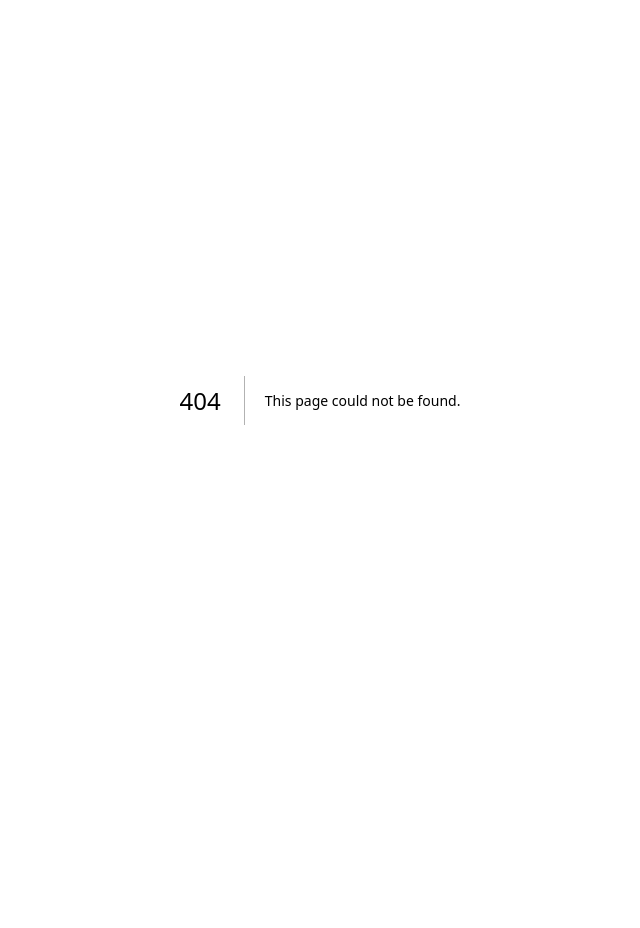
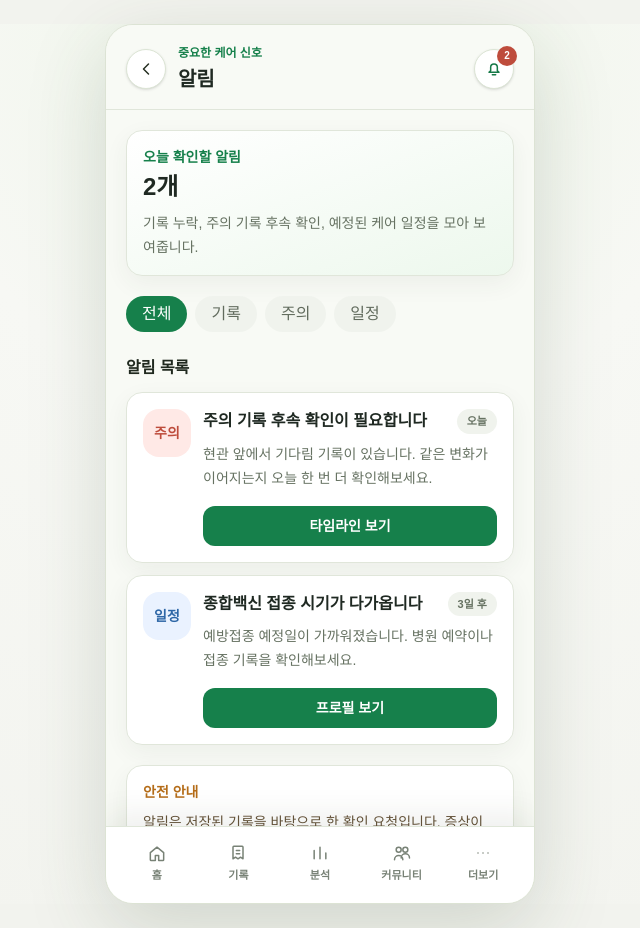
Before and after one commit to PU3-Lab/pet-log-v1.0, a Next.js app in the folder app/web/: page /notifications in a window 1280 px wide. Before the commit this address had no page. Shown: the whole page, without its empty margins (320-960 px from the left). Before the commit the page ends 800 px from the top, so only its background shows below. Built offline with nearby package versions, Linux system fonts and the light colour scheme.

Commit message:
feat: add notification center

```diff
--- a/app/web/src/app/more/page.tsx
+++ b/app/web/src/app/more/page.tsx
@@ -6,7 +6,7 @@ const moreItems = [
   { href: "/profile", label: "반려동물 프로필", detail: "우리 아이 정보를 관리해요" },
   { href: "/suggestions", label: "AI 제안", detail: "맞춤형 행동 개선 가이드" },
   { href: "/timeline", label: "기록 타임라인", detail: "날짜별 기록을 한눈에" },
-  { href: "/more", label: "알림", detail: "중요한 알림을 한눈에" },
+  { href: "/notifications", label: "알림", detail: "중요한 알림을 한눈에" },
   { href: "/more", label: "설정", detail: "앱 설정을 관리해요" },
 ];
 
--- /dev/null
+++ b/app/web/src/app/notifications/page.tsx
@@ -0,0 +1,95 @@
+"use client";
+
+import Link from "next/link";
+import { useMemo, useState } from "react";
+import { AppShell } from "@/components/app-shell";
+import { usePetLog } from "@/components/pet-log-provider";
+import { Card, Pill, SectionHeader } from "@/components/ui";
+import { getCareNotifications } from "@/lib/notifications";
+import type { CareNotificationCategory, CareNotificationTone } from "@/lib/types";
+
+type NotificationFilter = "전체" | CareNotificationCategory;
+
+const filters: NotificationFilter[] = ["전체", "기록", "주의", "일정"];
+
+const toneClasses: Record<CareNotificationTone, string> = {
+  green: "bg-[#edf8ed] text-[#16804b]",
+  orange: "bg-[#fff2df] text-[#bb721e]",
+  red: "bg-[#ffe9e6] text-[#be4c3c]",
+  blue: "bg-[#eaf2ff] text-[#2e67a7]",
+};
+
+export default function NotificationsPage() {
+  const { records } = usePetLog();
+  const [activeFilter, setActiveFilter] = useState<NotificationFilter>("전체");
+  const notifications = useMemo(() => getCareNotifications(records), [records]);
+  const filteredNotifications = useMemo(() => {
+    if (activeFilter === "전체") {
+      return notifications;
+    }
+    return notifications.filter((notification) => notification.category === activeFilter);
+  }, [activeFilter, notifications]);
+
+  return (
+    <AppShell subtitle="중요한 케어 신호" title="알림">
+      <div className="space-y-5">
+        <Card className="bg-gradient-to-br from-white to-[#edf8ed]">
+          <p className="text-sm font-bold text-[#16804b]">오늘 확인할 알림</p>
+          <h2 className="mt-1 text-2xl font-black text-[#1f2922]">{notifications.length}개</h2>
+          <p className="mt-2 text-sm leading-6 text-[#667262]">기록 누락, 주의 기록 후속 확인, 예정된 케어 일정을 모아 보여줍니다.</p>
+        </Card>
+
+        <div className="flex gap-2 overflow-x-auto pb-1">
+          {filters.map((filter) => (
+            <Pill active={activeFilter === filter} key={filter} onClick={() => setActiveFilter(filter)}>
+              {filter}
+            </Pill>
+          ))}
+        </div>
+
+        <section>
+          <SectionHeader title="알림 목록" />
+          <div className="space-y-3">
+            {filteredNotifications.map((notification) => (
+              <Card key={notification.id}>
+                <div className="flex gap-3">
+                  <div className={`grid h-12 w-12 shrink-0 place-items-center rounded-2xl text-sm font-black ${toneClasses[notification.tone]}`}>
+                    {notification.category}
+                  </div>
+                  <div className="min-w-0 flex-1">
+                    <div className="flex items-start justify-between gap-3">
+                      <h2 className="text-base font-black text-[#1f2922]">{notification.title}</h2>
+                      <span className="shrink-0 rounded-full bg-[#f0f3ed] px-2.5 py-1 text-[11px] font-bold text-[#667262]">
+                        {notification.dueLabel}
+                      </span>
+                    </div>
+                    <p className="mt-2 text-sm leading-6 text-[#667262]">{notification.detail}</p>
+                    <Link
+                      className="mt-4 inline-flex h-10 w-full items-center justify-center rounded-xl bg-[#16804b] text-sm font-bold text-white"
+                      href={notification.actionHref}
+                    >
+                      {notification.action}
+                    </Link>
+                  </div>
+                </div>
+              </Card>
+            ))}
+            {filteredNotifications.length === 0 ? (
+              <Card className="p-5 text-center">
+                <h2 className="text-sm font-bold text-[#1f2922]">표시할 알림이 없습니다.</h2>
+                <p className="mt-2 text-sm leading-6 text-[#667262]">다른 분류를 선택하거나 새 기록을 남겨보세요.</p>
+              </Card>
+            ) : null}
+          </div>
+        </section>
+
+        <Card className="bg-[#fffaf0]">
+          <p className="text-sm font-bold text-[#b56d19]">안전 안내</p>
+          <p className="mt-2 text-sm leading-6 text-[#65533a]">
+            알림은 저장된 기록을 바탕으로 한 확인 요청입니다. 증상이 반복되거나 심해지면 병원 상담을 권장합니다.
+          </p>
+        </Card>
+      </div>
+    </AppShell>
+  );
+}
--- a/app/web/src/app/page.tsx
+++ b/app/web/src/app/page.tsx
@@ -4,12 +4,14 @@ import Link from "next/link";
 import { AppShell } from "@/components/app-shell";
 import { usePetLog } from "@/components/pet-log-provider";
 import { AiMascot, Card, CategoryBadge, SectionHeader } from "@/components/ui";
+import { getCareNotifications } from "@/lib/notifications";
 import { suggestions, todos } from "@/lib/mock-data";
 import { PetIcon } from "@/components/pet-icons";
 
 export default function Home() {
   const { profile, records } = usePetLog();
   const latestRecords = records.slice(0, 3);
+  const notifications = getCareNotifications(records).slice(0, 2);
 
   return (
     <AppShell
@@ -42,6 +44,31 @@ export default function Home() {
             </div>
           </div>
         </Card>
+
+        <section>
+          <SectionHeader
+            action={
+              <Link className="text-xs font-bold text-[#16804b]" href="/notifications">
+                전체 보기
+              </Link>
+            }
+            title="오늘 알림"
+          />
+          <div className="space-y-3">
+            {notifications.map((notification) => (
+              <Card className="p-4" key={notification.id}>
+                <div className="flex items-start justify-between gap-3">
+                  <div className="min-w-0">
+                    <p className="text-xs font-bold text-[#16804b]">{notification.category} · {notification.dueLabel}</p>
+                    <h3 className="mt-1 text-sm font-bold text-[#1f2922]">{notification.title}</h3>
+                    <p className="mt-1 text-xs leading-5 text-[#667262]">{notification.detail}</p>
+                  </div>
+                  <span className="mt-1 h-2.5 w-2.5 shrink-0 rounded-full bg-[#be4c3c]" />
+                </div>
+              </Card>
+            ))}
+          </div>
+        </section>
 
         <section>
           <SectionHeader title="오늘 요약" />
--- a/app/web/src/components/app-shell.tsx
+++ b/app/web/src/components/app-shell.tsx
@@ -3,7 +3,9 @@
 import Link from "next/link";
 import { usePathname } from "next/navigation";
 import type { ReactNode } from "react";
+import { usePetLog } from "./pet-log-provider";
 import { PetIcon } from "./pet-icons";
+import { getCareNotifications } from "@/lib/notifications";
 
 const navItems = [
   { href: "/", label: "홈", icon: "home" },
@@ -22,6 +24,8 @@ type AppShellProps = {
 
 export function AppShell({ title, subtitle, action, children }: AppShellProps) {
   const pathname = usePathname();
+  const { records } = usePetLog();
+  const notificationCount = getCareNotifications(records).length;
   const showBackButton = pathname !== "/";
 
   return (
@@ -46,12 +50,18 @@ export function AppShell({ title, subtitle, action, children }: AppShellProps) {
               </div>
             </div>
             {action ?? (
-              <button
+              <Link
                 aria-label="알림"
-                className="grid h-10 w-10 shrink-0 place-items-center rounded-full border border-[#dbe4d4] bg-white text-[#167947] shadow-sm"
+                className="relative grid h-10 w-10 shrink-0 place-items-center rounded-full border border-[#dbe4d4] bg-white text-[#167947] shadow-sm"
+                href="/notifications"
               >
                 <PetIcon className="h-5 w-5" name="bell" />
-              </button>
+                {notificationCount > 0 ? (
+                  <span className="absolute -right-1 -top-1 grid h-5 min-w-5 place-items-center rounded-full bg-[#be4c3c] px-1 text-[10px] font-black leading-none text-white">
+                    {notificationCount > 9 ? "9+" : notificationCount}
+                  </span>
+                ) : null}
+              </Link>
             )}
           </div>
         </header>
```
Also changed, not shown: 1 other file (tests, documents, lock files or other folders).
